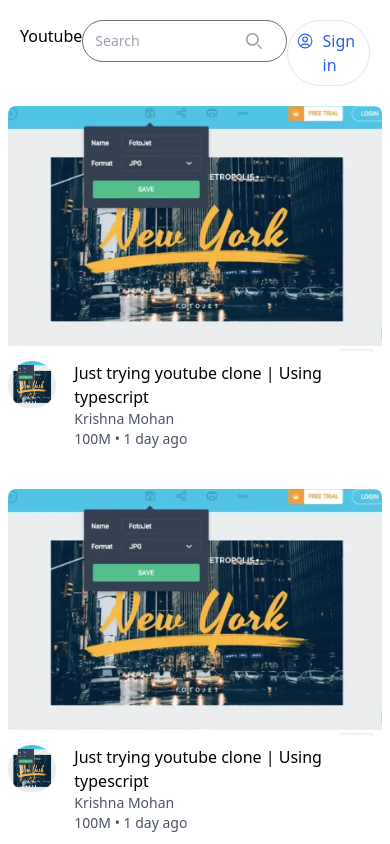
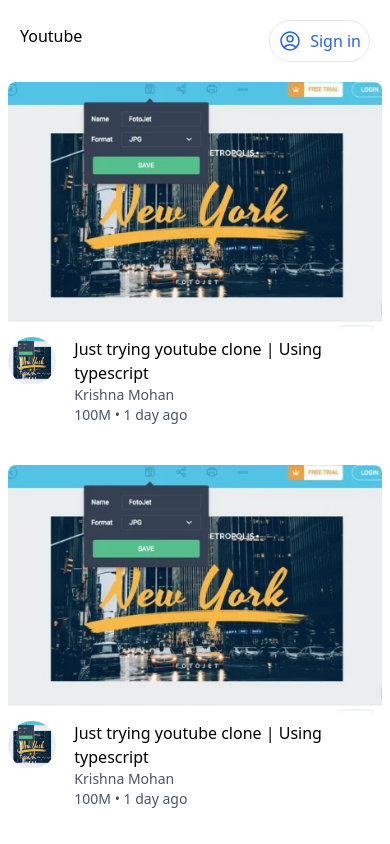
Before and after one commit to krishna9358/youtube_clone_frontend, a Next.js app in the folder frontend/: page / in a window 390 px wide. Shown: the top 844 px of the page. Built offline with nearby package versions, Linux system fonts and the light colour scheme.

Commit message:
fixed search bar issue

```diff
--- a/frontend/src/components/SearchBar.tsx
+++ b/frontend/src/components/SearchBar.tsx
@@ -1,7 +1,7 @@
 export const SearchBar = () => {
   return (
     <div>
-      <div className="w-full md:w-96 flex text-gray-900 border border-gray-500 rounded-3xl p-1 pl-3 text-sm pr-2 mx-auto">
+      <div className="max-sm:hidden block w-full md:w-96 flex text-gray-900 border border-gray-500 rounded-3xl p-1 pl-3 text-sm pr-2 mx-auto">
         <input
           id="default-search"
           className="w-full text-black border-none outline-none "
```
